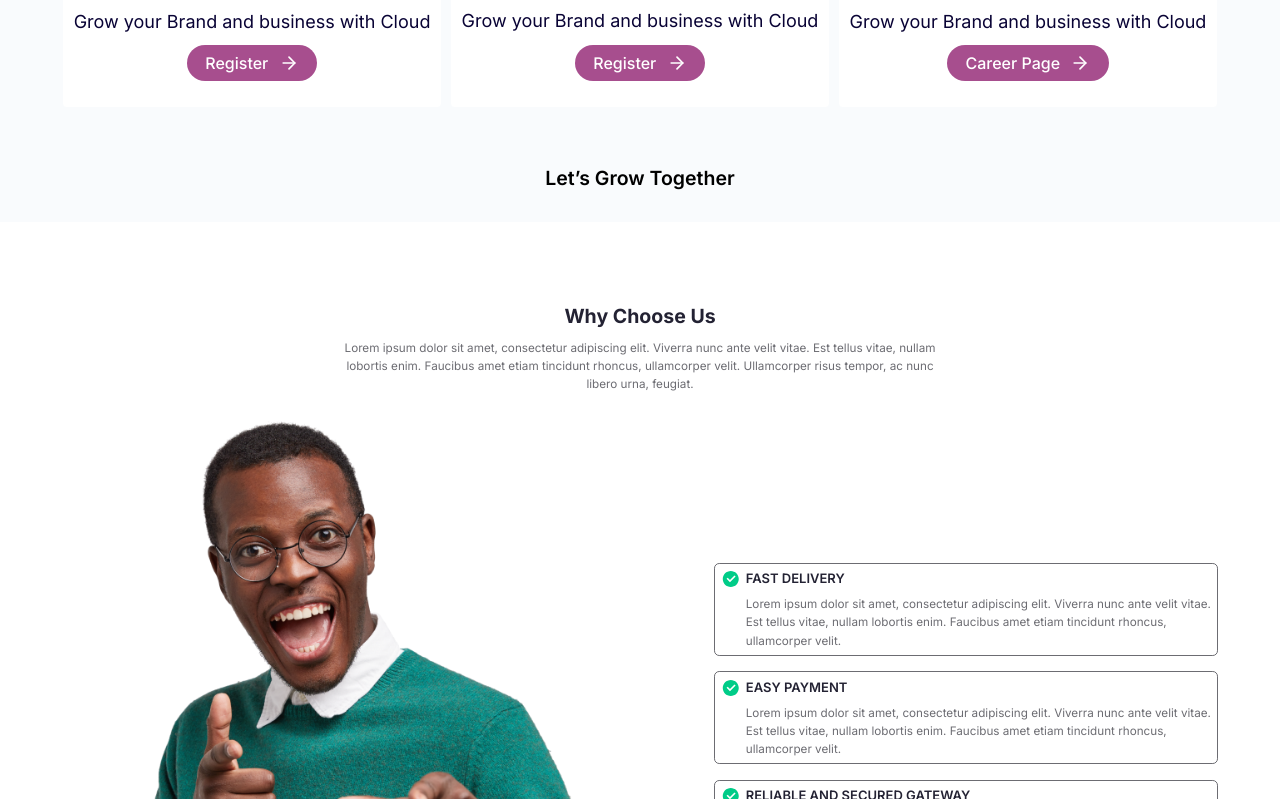
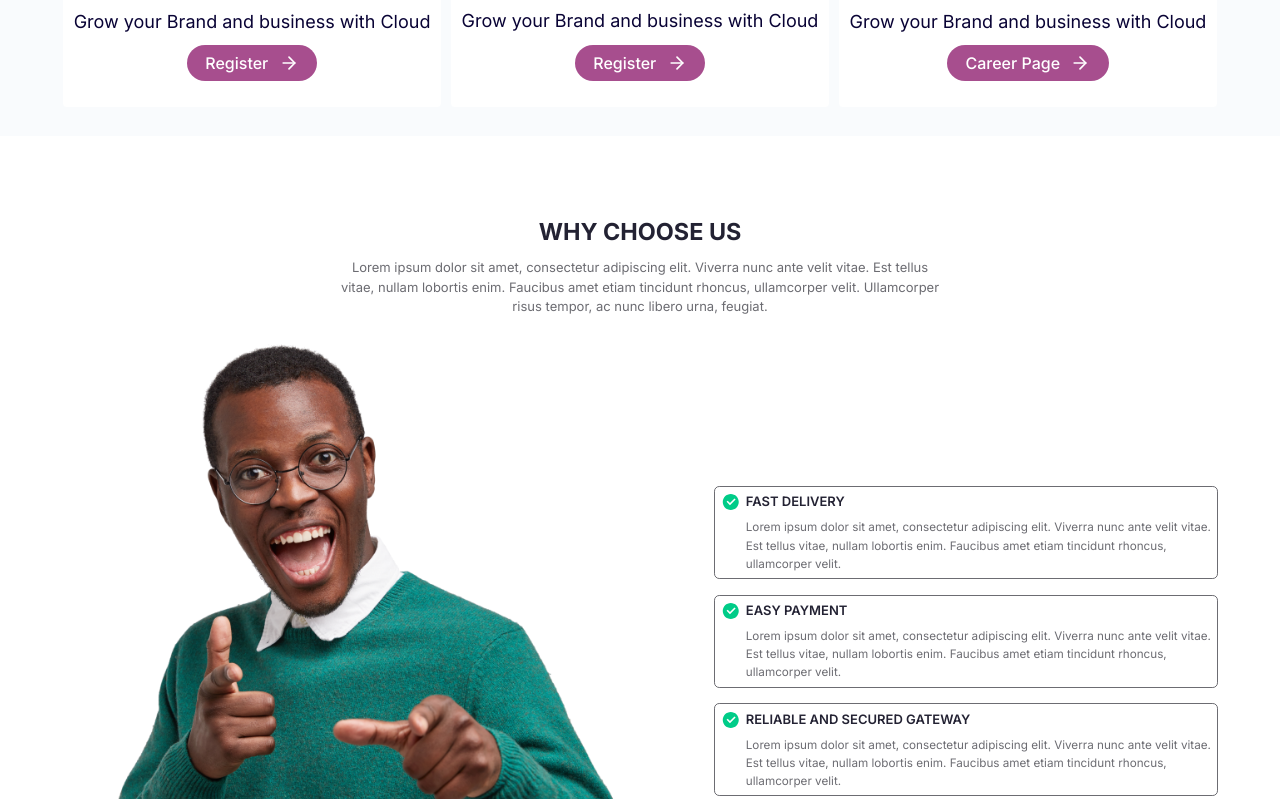
Before and after one commit to Ocuppy/occupyWeb, a Next.js app: page / in a window 1280 px wide. Shown: the part 1841-2640 px from the top of the page. Built offline with nearby package versions, Linux system fonts and the light colour scheme.

Commit message:
update title and sub-title responsiveness

```diff
--- a/src/components/views/website/LetsGrowTogether.tsx
+++ b/src/components/views/website/LetsGrowTogether.tsx
@@ -79,14 +79,14 @@ const LetsGrowTogether = () => {
           </div>
         </div>
       </Container>
-      <Container>
+      <Container className="md:hidden">
         <p className="mb-8 text-center text-3xl font-semibold">
           Let’s Grow Together
         </p>
         <Carousel
           opts={{ loop: true }}
           orientation="horizontal"
-          className="mx-auto block w-4/5 md:hidden"
+          className="mx-auto w-4/5"
         >
           <CarouselPrevious className="bg-[#FDE5F9]" />
           <CarouselContent>
--- a/src/components/views/website/WhyUs.tsx
+++ b/src/components/views/website/WhyUs.tsx
@@ -6,17 +6,20 @@ import Container from "../../shared/Container";
 const WhyUs = () => {
   return (
     <Container className="bg-white">
-      <section className=" flex flex-col pt-20 gap-6">
-        <div className="flex flex-col justify-center items-center px-6 lg:px-0 gap-4">
-          <h1 className="font-bold text-[#232233] text-2xl md:text-3xl">Why Choose Us</h1>
-          <p className="font-normal text-[#6C6C72] text-sm md:text-lg text-center md:w-[601px]">
-            Lorem ipsum dolor sit amet, consectetur adipiscing elit. Viverra nunc ante velit
-            vitae. Est tellus vitae, nullam lobortis enim. Faucibus amet etiam tincidunt
-            rhoncus, ullamcorper velit. Ullamcorper risus tempor, ac nunc libero urna, feugiat.
+      <section className="flex flex-col gap-6 pt-20">
+        <div className="mx-auto w-fit gap-4 space-y-5 px-6 text-center lg:px-0">
+          <h1 className="text-4xl font-bold uppercase text-[#232233]">
+            Why Choose Us
+          </h1>
+          <p className="text-xl font-normal leading-normal text-[#6C6C72] md:w-[601px]">
+            Lorem ipsum dolor sit amet, consectetur adipiscing elit. Viverra
+            nunc ante velit vitae. Est tellus vitae, nullam lobortis enim.
+            Faucibus amet etiam tincidunt rhoncus, ullamcorper velit.
+            Ullamcorper risus tempor, ac nunc libero urna, feugiat.
           </p>
         </div>
 
-        <div className="flex flex-col lg:flex-row items-center gap-6 lg:gap-20 px-6 lg:px-20">
+        <div className="flex flex-col items-center gap-6 px-6 lg:flex-row lg:gap-20 lg:px-20">
           <Image src={"/images/whyUs.png"} alt="img" width={600} height={300} />
 
           {/* Map and display card */}
```
